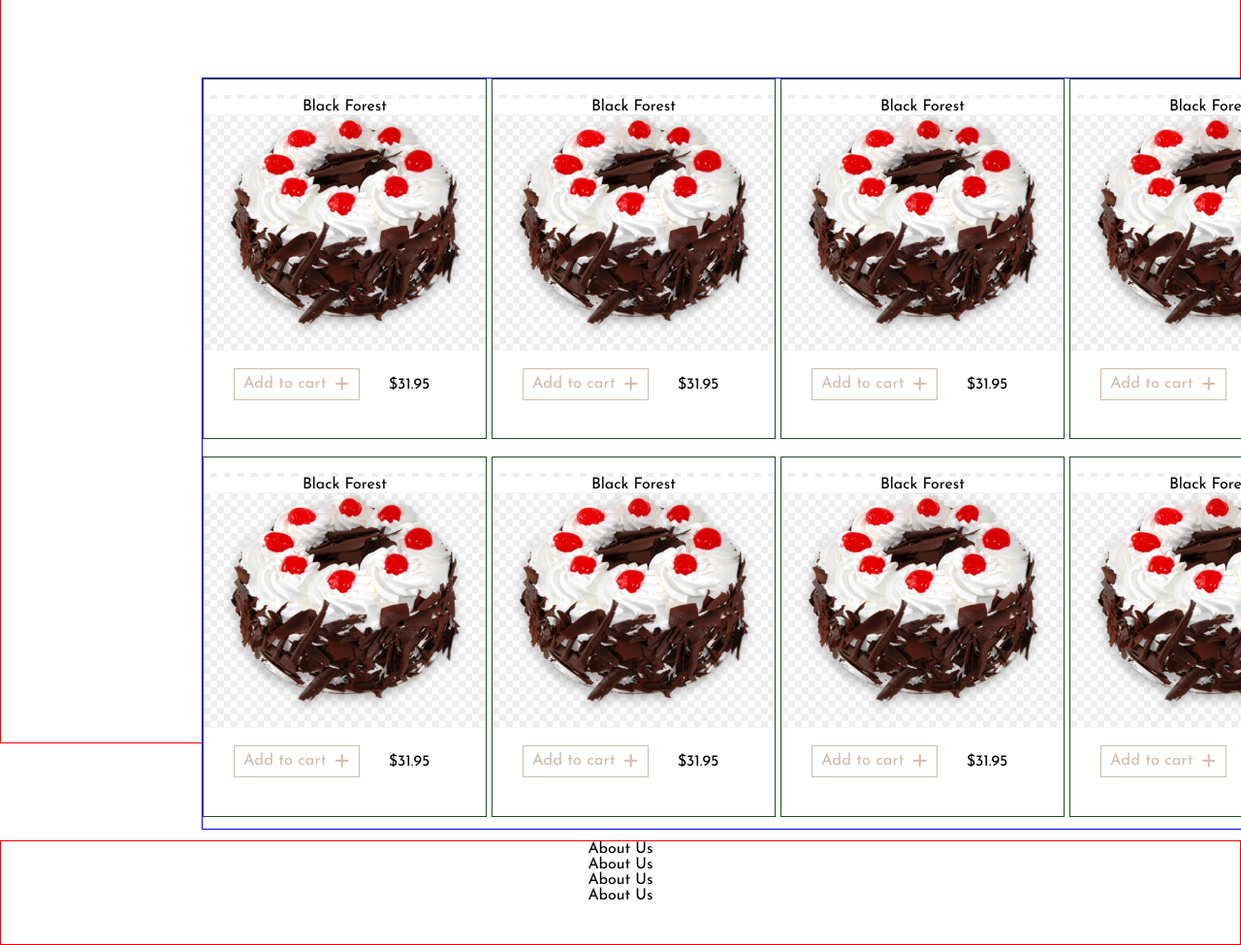
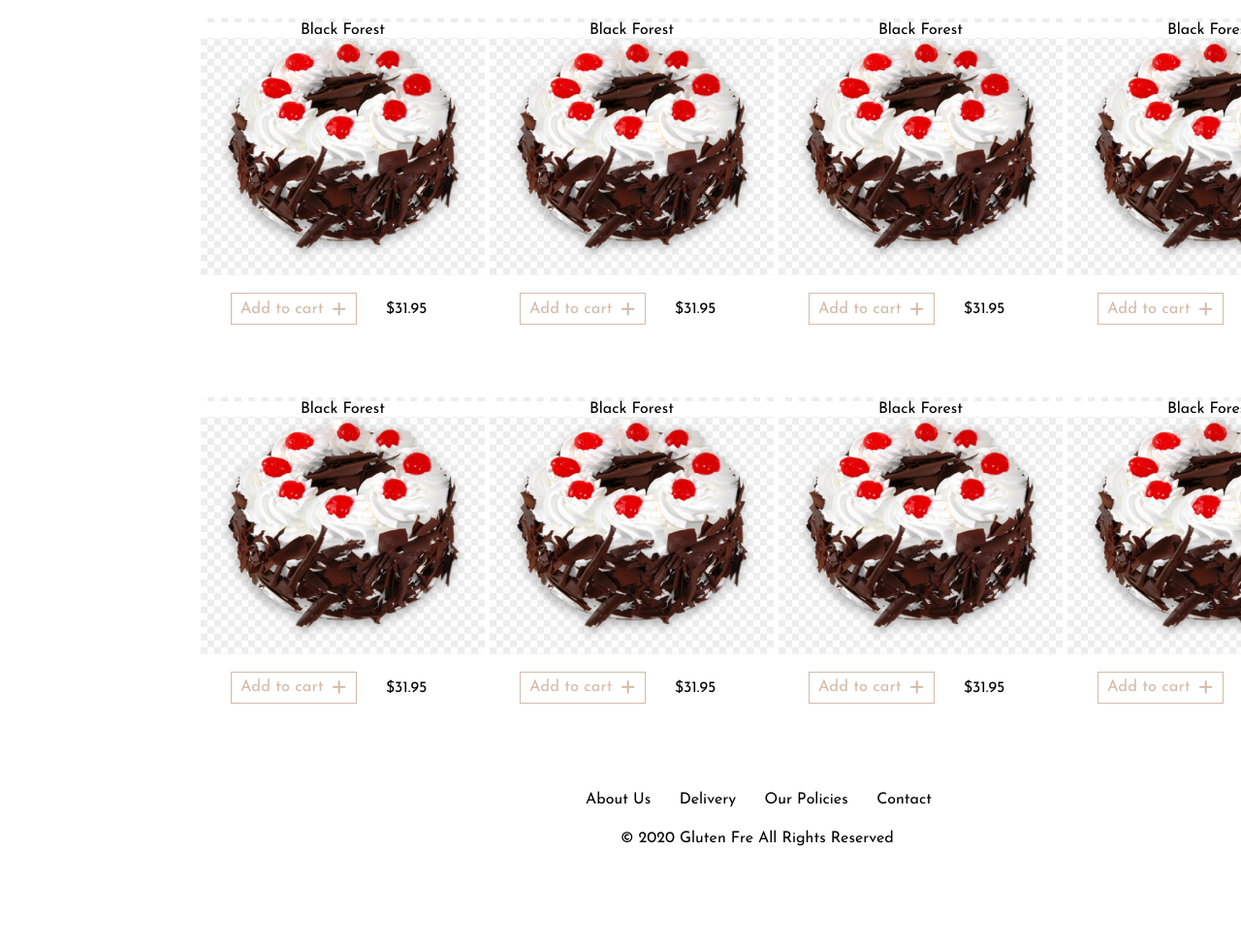
Before and after one commit to kallyas/cakeshop, a plain HTML site: page index.html in a window 1280 px wide. Shown: the part 247-1222 px from the top of the page at 97% size. After the commit the page ends 1144 px from the top, so only its background shows below. Drawn offline with Linux system fonts and the light colour scheme.

Commit message:
finish layout

```diff
--- a/css/style.css
+++ b/css/style.css
@@ -14,7 +14,6 @@ html {
 }
 
 header {
-  height: 176px;
   display: grid;
   grid-template-columns: 1fr 1fr 1fr;
 }
@@ -22,11 +21,8 @@ header {
 nav {
   height: 100px;
   width: 1200px;
-  /* border: 1px solid red; */
   grid-column: 2/3;
   display: flex;
-  /* border-bottom: 1px solid #dfdcdc;
-  box-shadow: 0px 4px 10px #e1dfdf; */
 }
 
 main {
@@ -81,14 +77,12 @@ main {
 }
 
 main {
-  border: 1px solid red;
 }
 
 footer {
   position: relative;
   margin-top: 100px;
   text-align: center;
-  border: 1px solid red;
   height: 108px;
 }
 .sorting-nav {
@@ -109,7 +103,6 @@ footer {
   width: 800px;
   height: 60px;
   position: relative;
-  border: 1px solid rgb(90, 32, 32);
 }
 
 .products-container {
@@ -120,13 +113,12 @@ footer {
   top: 90px;
   gap: 5px;
   right: 119px;
-  border: 1px solid blue;
+
   display: grid;
   grid-template-columns: repeat(4, 1fr);
 }
 
 .product-card {
-  border: 1px solid #194e22;
   width: 293px;
   height: 372px;
 }
@@ -176,7 +168,25 @@ footer {
 .fa-plus:hover {
   background-color: #c58e64;
 }
+footer ul {
+  list-style: none;
+  display: flex;
+  justify-content: space-between;
+  width: 357px;
+  left: 604px;
+  position: relative;
+  top: 23px;
+  height: 25px;
+}
 
+footer ul li {
+  margin-top: 5px;
+}
+footer p {
+  position: absolute;
+  left: 640px;
+  top: 68px;
+}
 @media screen and (max-width: 464px) {
   header {
     height: 116px;
--- a/index.html
+++ b/index.html
@@ -1,10 +1,12 @@
 <!DOCTYPE html>
 <html lang="en">
-
   <head>
     <meta charset="UTF-8" />
     <meta name="viewport" content="width=device-width, initial-scale=1.0" />
-	<script src="https://kit.fontawesome.com/0d67f6bb4c.js" crossorigin="anonymous"></script>
+    <script
+      src="https://kit.fontawesome.com/0d67f6bb4c.js"
+      crossorigin="anonymous"
+    ></script>
     <link rel="stylesheet" href="./css/style.css" />
     <title>Cake shop</title>
   </head>
@@ -150,14 +152,14 @@
   <footer>
     <ul>
       <li>About Us</li>
-		<li>About Us</li>
-		<li>About Us</li>
-		<li>About Us</li>
+      <li>Delivery</li>
+      <li>Our Policies</li>
+      <li>Contact</li>
     </ul>
+    <p>&copy; 2020 Gluten Fre All Rights Reserved</p>
   </footer>
 
   <body>
     <script src="./js/app.js"></script>
   </body>
-
 </html>
```
Also changed, not shown: .theia/launch.json (added), .theia/settings.json (added), .theia/tasks.json (added). Lines whose indentation alone changed are shown as unchanged.
